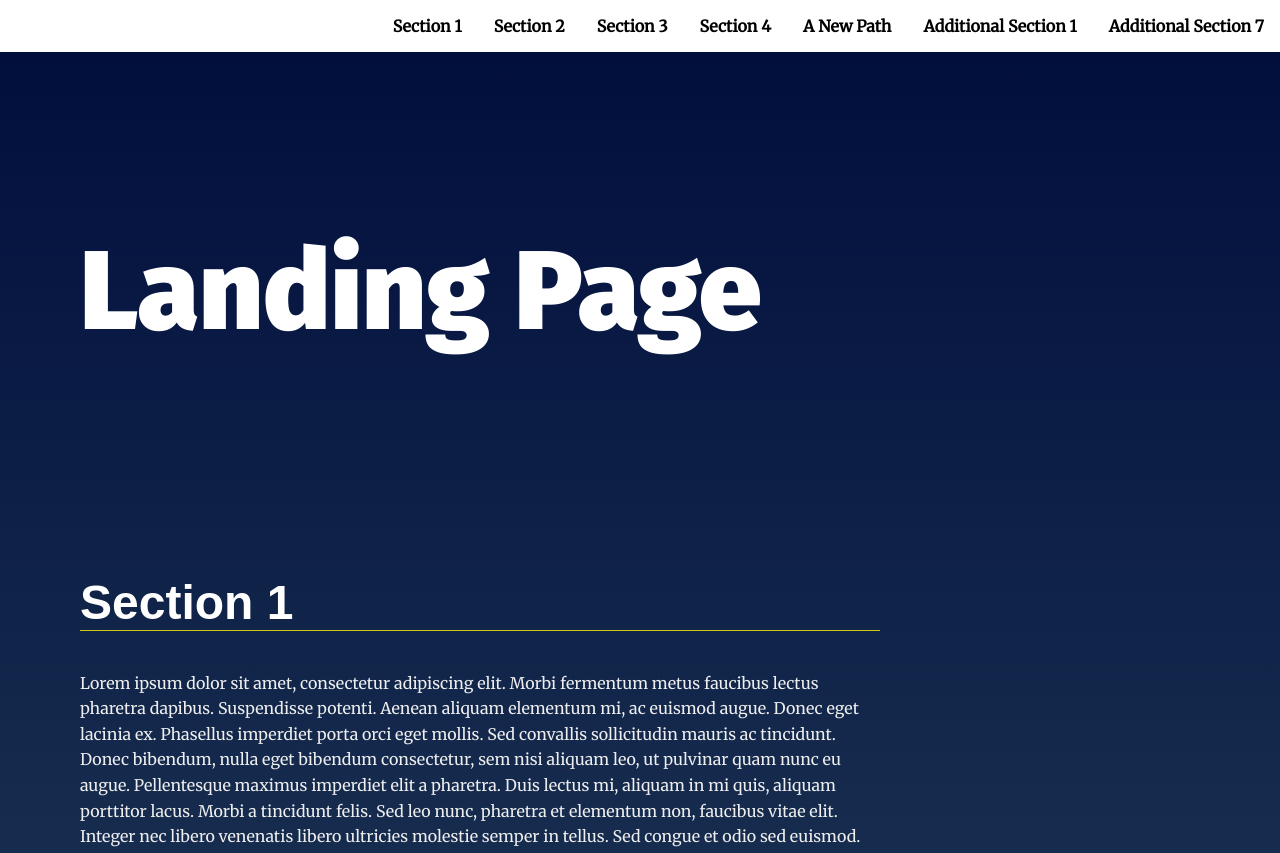
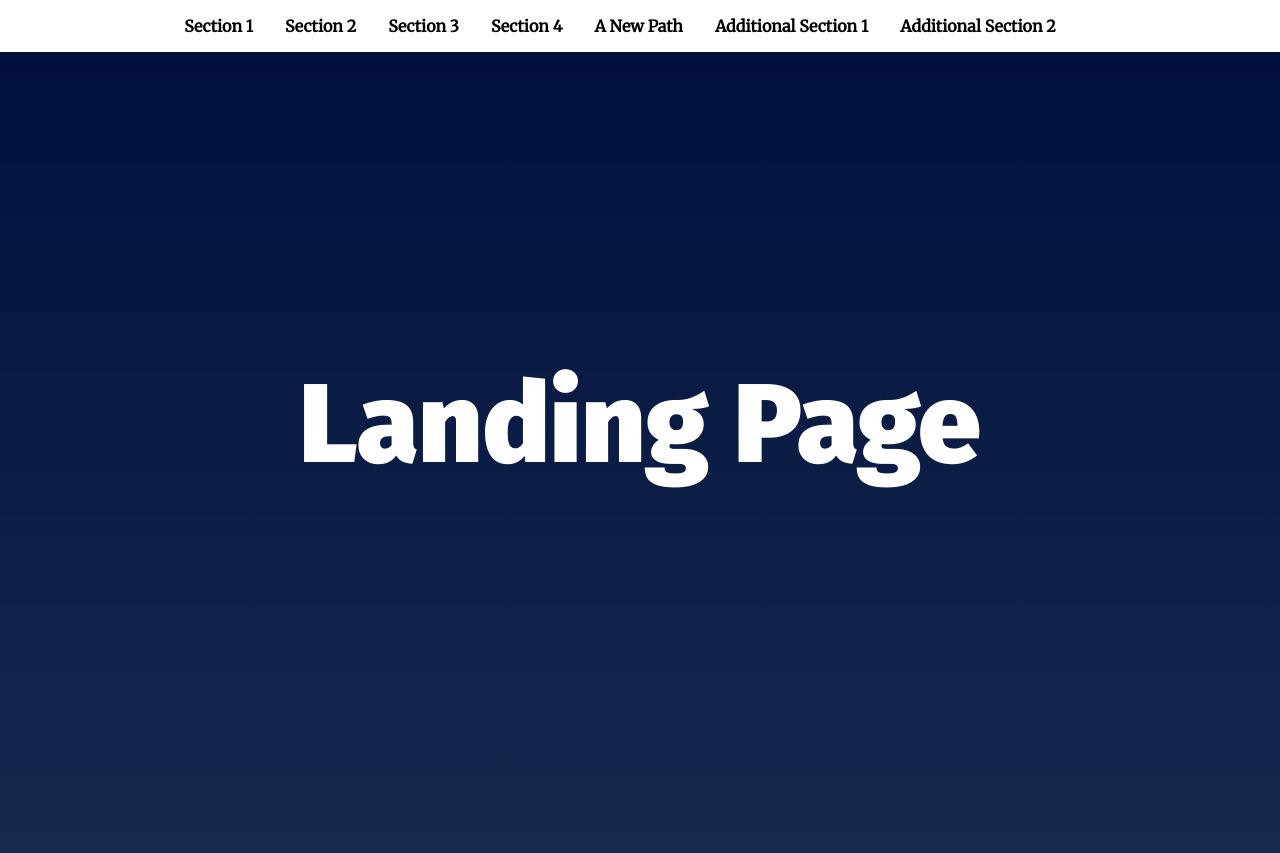
Before and after one commit to AbdelrahmanElKhateeb/LandingPage, a plain HTML site: page index.html in a window 1280 px wide. Shown: the top 853 px of the page. Drawn offline with Linux system fonts and the light colour scheme.

Commit message:
Added Scrolling function and a bit more changes

```diff
--- a/css/styles.css
+++ b/css/styles.css
@@ -23,13 +23,13 @@ body {
 h1 {
     font-family: 'Fira Sans', sans-serif;
     font-size: 3em;
-    margin: 2em 1rem;
+    margin: 0em 1rem;
 }
 
 @media only screen and (min-width: 35em){
     h1 {
         font-size: 7em;
-        margin: 2em 4rem 1em;
+        margin: 0em 4rem 1em;
     }
 }
 
@@ -38,12 +38,46 @@ h2 {
     font-family: 'Oxygen', Sans-Serif;
     font-size: 3em;
     color: #fff;
+    padding-top: 10px;
 }
 
 p {
     line-height: 1.6em;
     color: #eee;
 }
+
+
+@media (max-width: 656px) {
+    p {
+        font-size: 15px;
+    }
+  }
+
+@media (min-width: 389px) and (max-width: 485px) {
+    p {
+        font-size: 14px;
+    }
+  }
+@media (max-width: 380px) {
+    p {
+        font-size: 11.5px;
+    }
+  }
+/* ---- Layout Rules ---- */
+main {
+    margin: 10vh 1em 10vh;
+    display: flex;
+    flex-direction: column;
+}
+.main__hero {
+    min-height: 100vh;
+    display: flex;
+    align-items: center;
+    justify-content: center;
+    text-align: center;
+}
+
+
 
 /* ---- Layout Rules ---- */
 main {
@@ -65,13 +99,17 @@ section {
 
 /* Navigation Styles*/
 .navbar__menu ul {
-    padding-left: 0;
-    margin: 0;
-    text-align: right;
+    margin: 0px 0px 0px -80px;
+    display: flex;
+    flex-wrap: wrap;
+    align-items: center;
+    justify-content: center;
+
 }
 
 .navbar__menu li {
     display: inline-block;
+    position: relative;
 }
 
 .navbar__menu .menu__link {
@@ -88,10 +126,17 @@ section {
     transition: ease 0.3s all;
 }
 
+.active_link {
+    background: rgba(240, 54, 54, 0.692);
+    color: rgb(255, 255, 255);
+    transition: ease 0.3s all;
+}
+
 /* Header Styles */
 .page__header {
     background: #fff;
     position: fixed;
+
     top: 0;
     width: 100%;
     z-index: 5;
--- a/index.html
+++ b/index.html
@@ -81,7 +81,7 @@
     </section>
 
 
-        <section id="section7" data-nav="Additional Section 7">
+        <section id="section7" data-nav="Additional Section 2">
       <div class="landing__container">
         <h2>Additional Testing Section 2</h2>
         <p>Lorem ipsum dolor sit amet, consectetur adipiscing elit. Morbi fermentum metus faucibus lectus pharetra dapibus. Suspendisse potenti. Aenean aliquam elementum mi, ac euismod augue. Donec eget lacinia ex. Phasellus imperdiet porta orci eget mollis. Sed convallis sollicitudin mauris ac tincidunt. Donec bibendum, nulla eget bibendum consectetur, sem nisi aliquam leo, ut pulvinar quam nunc eu augue. Pellentesque maximus imperdiet elit a pharetra. Duis lectus mi, aliquam in mi quis, aliquam porttitor lacus. Morbi a tincidunt felis. Sed leo nunc, pharetra et elementum non, faucibus vitae elit. Integer nec libero venenatis libero ultricies molestie semper in tellus. Sed congue et odio sed euismod.</p>
--- a/js/app.js
+++ b/js/app.js
@@ -11,73 +11,67 @@
  *
  * JS Standard: ESlint
  *
-*/
+ */
 
 /**
  * Comments should be present at the beginning of each procedure and class.
  * Great to have comments before crucial code sections within the procedure.
-*/
-
-/**
- * Define Global Variables
-
-*/
+ */
 
 
-/**
- * starting time >> Variable used to test performance
- * section >> a variable for an empty object (to remove the error from Eslinter for section being undefined)
- * sections >> gets all elements in the document that has section as selector and putsthem in this array, used for getting each section in the document and iteration
- * navmenu >> gets the empty navigation list through its id
-*/
-
+//Start Global Variables
 const startingTime = performance.now();
-
 let section = new Object();
 let sections = [...document.querySelectorAll("section")];
 let navmenu = document.getElementById("navbar__list");
+// End Global Variables
 
 
 
 
-
-
-
-
-
-
-/**
- * End Global Variables
- * Start Helper Functions
- *
-*/
-/** A function that takes an element and gets its rectangular bounding box, and returns true if the element's distance to the top of the viewport is in the specified range */
-
-function InViewSection(element){
+// Start Helper Functions
+function InViewSection(element) {
+    // Gets the boundingrect for each section
     let x = element.getBoundingClientRect();
-        return (
+    // Returns true if the section is in viewport
+    return (
         (300 > x.top && x.top >= -300)
     );
 }
 
 
 
+// Start of scrolling function
+function scrollfunction(listItem, section) {
+    listItem.addEventListener("click", function(e) {
+        // Prevents default anchor behavior
+        e.preventDefault();
+        // Smoothly scrolls to the top of the section
+        window.scrollTo({
+            top: section.offsetTop,
+            behavior: "smooth"
+        });
+    })
+}
+// End of scrolling function
+// End Helper Functions
 
-/**
- * End Helper Functions
- * Begin Main Functions
- *
-*/
 
-// Function that goes through the sections, takes the section id and name, puts them as a list item (listItem), edits their html using innerHTML, adds an anchor tag, then is added to the navigation bar list (navmenu)
-// href="#${section.id}"> Scrolls to section on link click
-function newNavItems(){
+
+
+// Begin Main Functions
+function newNavItems() {
     let nav = '';
-    for(section of sections){
+    for (section of sections) {
+        // Create the li elements which are inside the ul
         let listItem = document.createElement('li');
         nav = `<a class="menu__link" href="#${section.id}">${section.dataset.nav}</a>`;
+        // Insert the html text to the li
         listItem.innerHTML = nav;
+        // Appends the ul to the navigation menu
         navmenu.appendChild(listItem);
+        // Calls the scrolling function
+        scrollfunction(listItem, section);
 
     }
 
@@ -86,70 +80,47 @@ function newNavItems(){
 
 
 // Goes through each section and to check if it is in view or not and removes or adds the class "active" respectively
-function toggleActiveClass(){
-    for(section of sections){
+function toggleActiveClass() {
+    // Gets the navigation item buttons
+    let menu_elements = document.querySelectorAll(".menu__link");
+    let counter = 0;
+    for (section of sections) {
 
-        if(!InViewSection(section)){
-            // Removes class 'active' to section when near top of viewport
+        // Removes class 'active' to section when near top of viewport. Also removes active link class for the navigation item button
+        if (!InViewSection(section)) {
             section.classList.remove('your-active-class');
+            menu_elements[counter].classList.remove("active_link");
 
+
+        } else {
+
+            // Adds class 'active' to section when near top of viewport and the section does not have it. Also adds active link class for the navigation item button
+            if (InViewSection(section) && !section.classList.contains('your-active-class')) {
+                section.classList.add('your-active-class');
+                menu_elements[counter].classList.add("active_link");
+
+            }
         }
+        counter++;
+    }
+}
 
-        else{
-
-           if(InViewSection(section) && !section.classList.contains('your-active-class')){
-            // Adds class 'active' to section when near top of viewport and the section does not have it
-            section.classList.add('your-active-class');
-
-        }
-
-        }
+// End Main Functions
 
 
 
 
+// Builds the navigation menu
+newNavItems();
+
+// Begin Events
+// Event listener to call the function that checks if the section is in viewport
+window.addEventListener('scroll', toggleActiveClass);
+// End of Events
 
 
 
 
-}
-}
-
-
-/**
- * End Main Functions
- * Begin Events
- *
-*/
-
-// Build the navigation menu
-newNavItems();
-
-
-//Event listener to call the function that checks if the section is in viewport
-window.addEventListener('scroll' , toggleActiveClass);
-
-
-//Testing Performance
+// Testing Performance
 const endingTime = performance.now();
 console.log('This code took ' + (endingTime - startingTime) + ' milliseconds.');
-
-
-
-
-
-
-
-
-
-
-
-
-
-
-
-
-
-
-
-// Set sections as active
```
